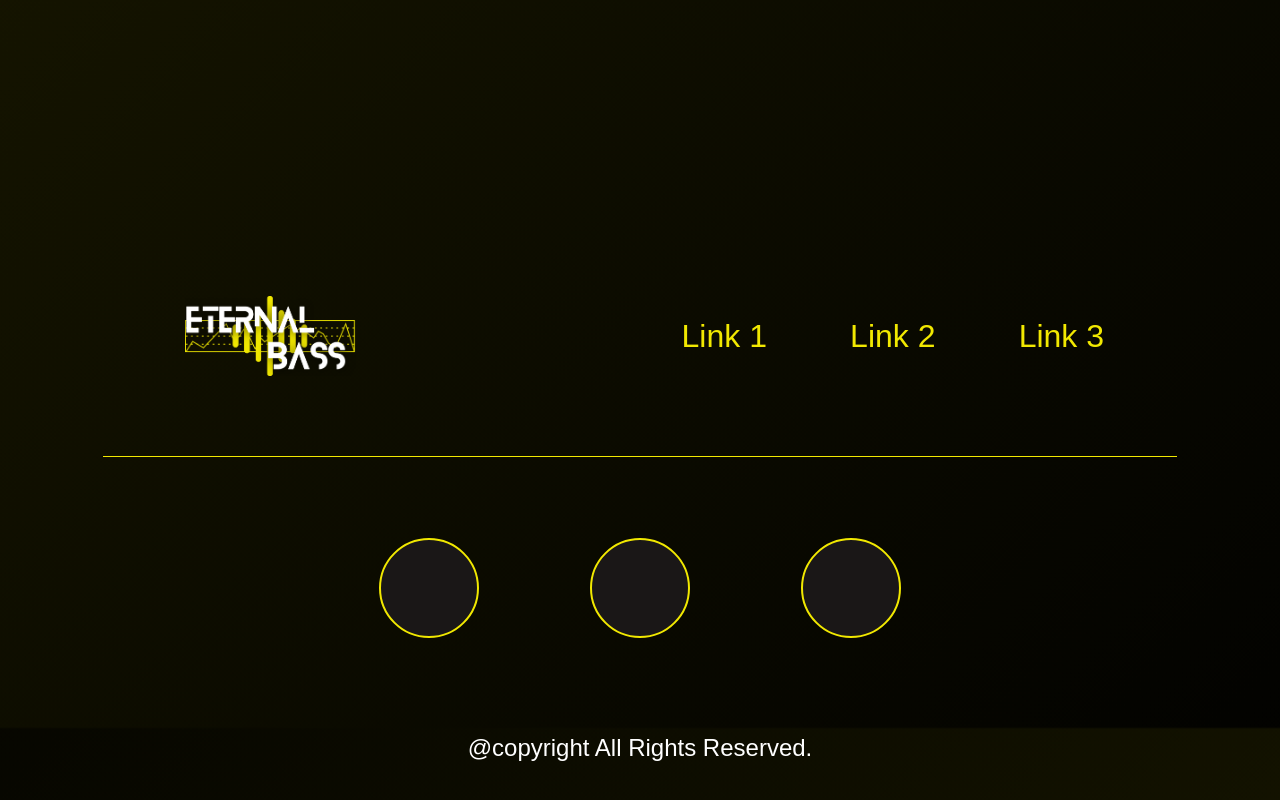
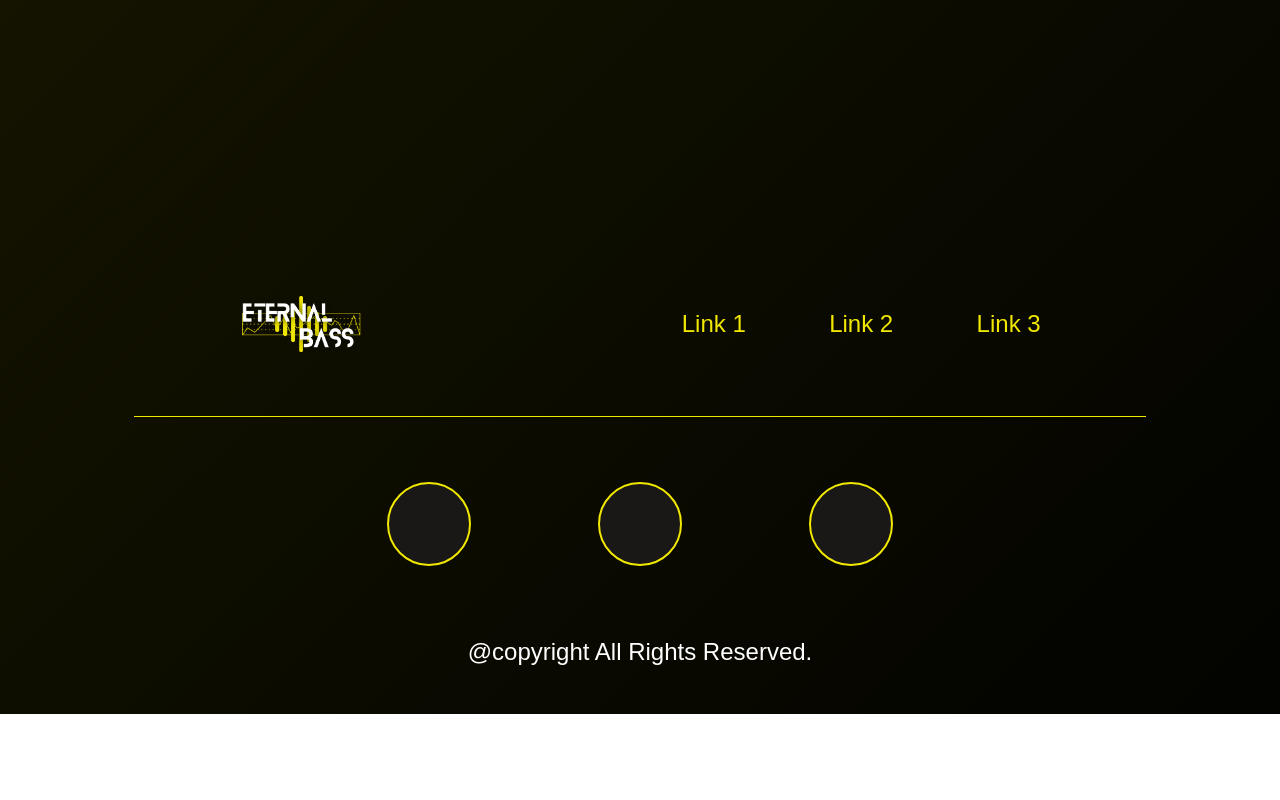
Before and after one commit to Jaywesterlow/eternal-bass, a plain HTML site: page index.html in a window 1280 px wide. Shown: the part 1312-2112 px from the top of the page. After the commit the page ends 2026 px from the top, so only its background shows below. Drawn offline with Linux system fonts and the light colour scheme.

Commit message:
footer downsizing

```diff
--- a/styles/style.css
+++ b/styles/style.css
@@ -79,11 +79,11 @@ footer {
 footer .footer-main {
 display: flex;
 justify-content: space-between;
-width: 80%;
+width: 70%;
 }
 
 footer .footer-main .footer-logo {
-    height: 5em;
+    height: 3.5em;
     margin-left: 5%;
 }
 
@@ -98,17 +98,17 @@ footer .footer-main aside {
 footer .footer-main aside a {
     color: #F1E800;
     text-decoration: none;
-    font-size: 2em;
+    font-size: 1.5em;
     font-weight: 500;
 }
 
 footer hr {
-    width: 85%;
+    width: 80%;
     display: block;
     height: 1px;
     border: 0;
     border-top: 1px solid #F1E800;
-    margin: 5em 0;
+    margin: 4em 0;
     padding: 0;
 }
 
@@ -122,13 +122,13 @@ footer .socials-container .socials {
     background-color: #1A1717;
     border-radius: 4em;
     border: 2px solid #F1E800;
-    height: 6em;
-    width: 6em;
+    height: 5em;
+    width: 5em;
 }
 
 footer p {
     color: #fff;
     font-size: 1.5em;
     font-weight: 200;
-    margin: 4em 0 2em;
+    margin: 3em 0 2em;
 }
```
